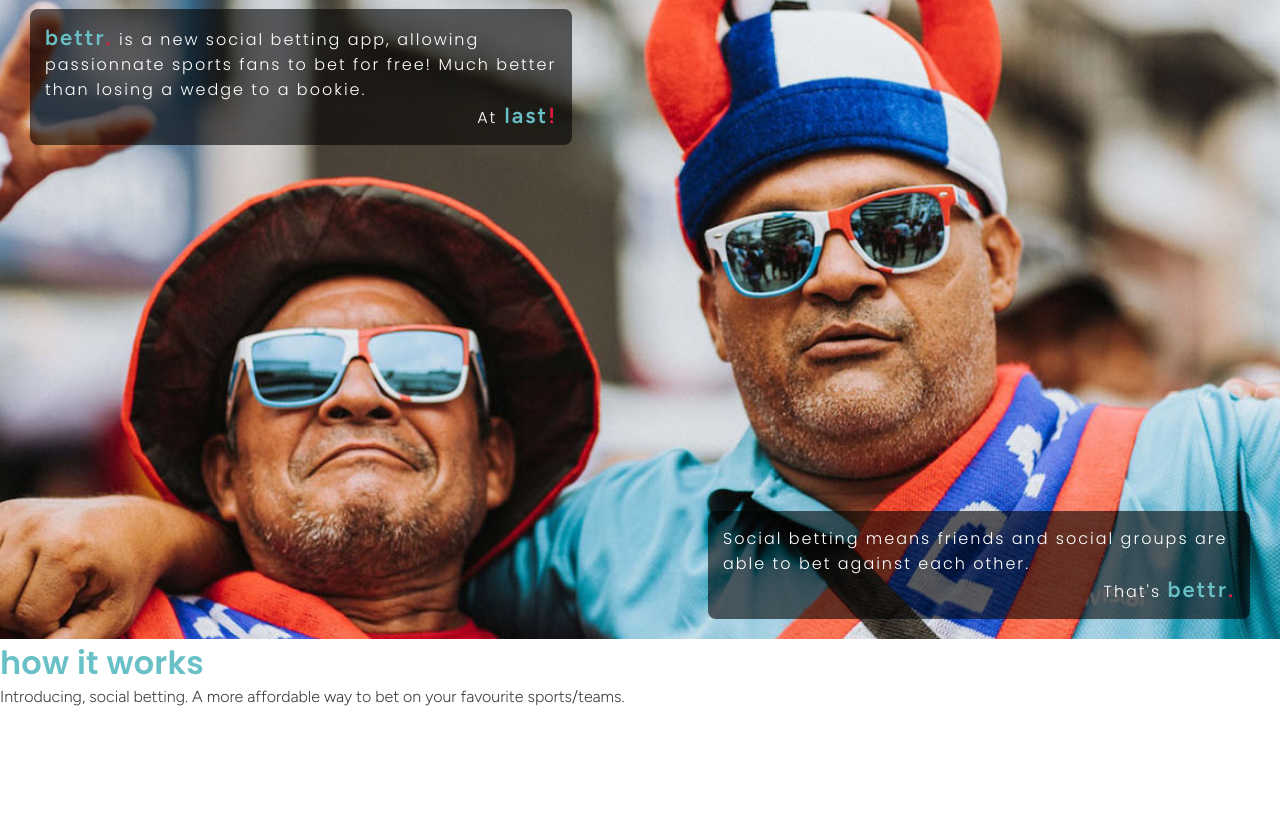
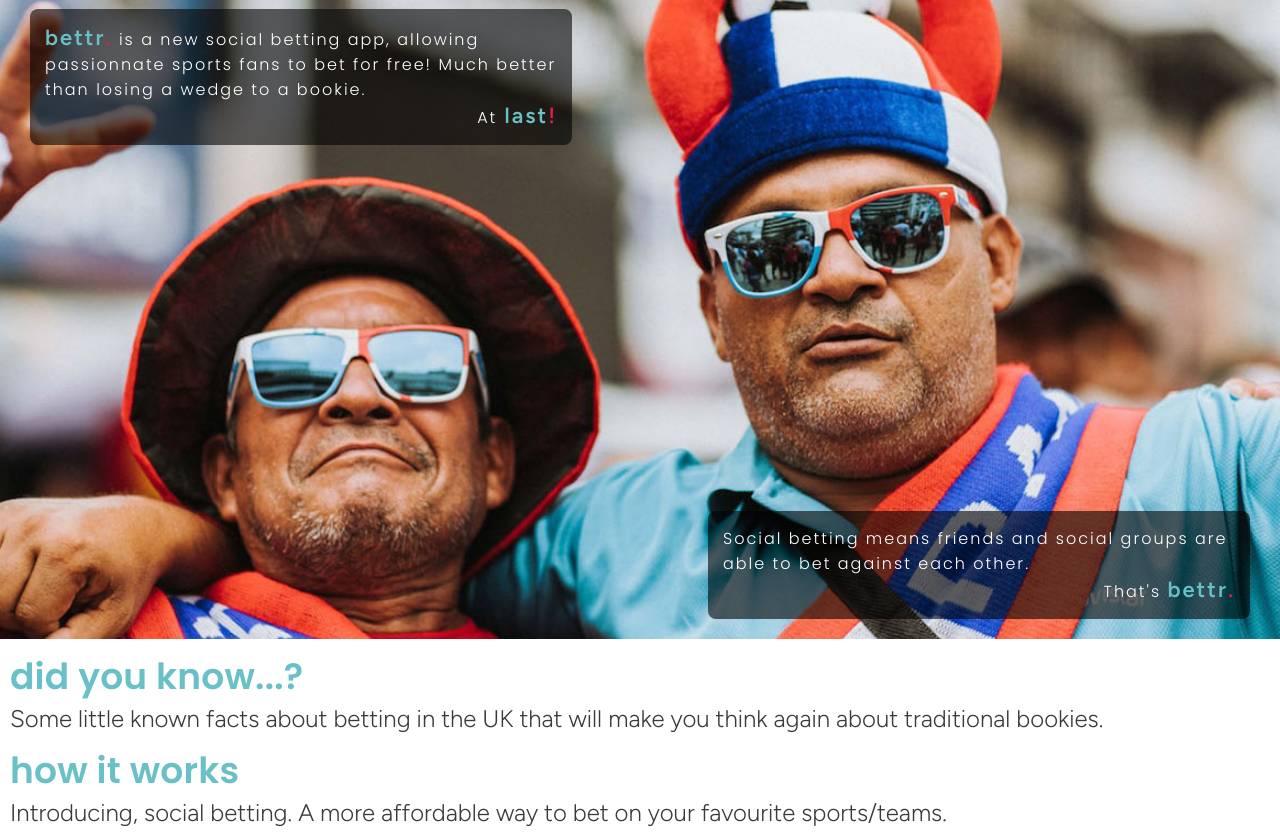
Before and after one commit to VirgilTraci/bettrwebsite, a plain HTML site: page index.html in a window 1280 px wide. Shown: the part 71-908 px from the top of the page. Before the commit the page ends 800 px from the top, so only its background shows below. Drawn offline with Linux system fonts and the light colour scheme.

Commit message:
added homepage template sections

```diff
--- a/index.html
+++ b/index.html
@@ -43,15 +43,21 @@
             <p style="float: right">That's <span class="embed-highlight">bettr</span><span class="embed-red">.</span></p>
         </div>
     </div>
-    <div class=""></div>
+    <div class="did-you-know-section">
+        <div class="sub-heading">
+            <h1>Did you know...?</h1>
+            <h2>Some little known facts about betting in the UK that will make you think again about traditional
+                bookies.
+            </h2>
+        </div>
+    </div>
     <div class="how-it-works-section">
         <div class="sub-heading">
             <h1>How it works</h1>
-            <p>Introducing, social betting. A more affordable way to bet on your favourite sports/teams.</p>
+            <h2>Introducing, social betting. A more affordable way to bet on your favourite sports/teams.</h2>
+        </div>
 
-            <div class="HIW-images">
-
-            </div>
+        <div class="HIW-images">
 
         </div>
     </div>
--- a/style/css/homepage.css
+++ b/style/css/homepage.css
@@ -75,3 +75,14 @@
     font-weight: 600;
     font-size: 22px;
 }
+
+.sub-heading {
+    margin: 10px;
+    font-weight: 600;
+    font-size: 18px;
+}
+
+.sub-heading>h2{
+    font-weight: 300;
+    font-size: 24px;
+}
```
